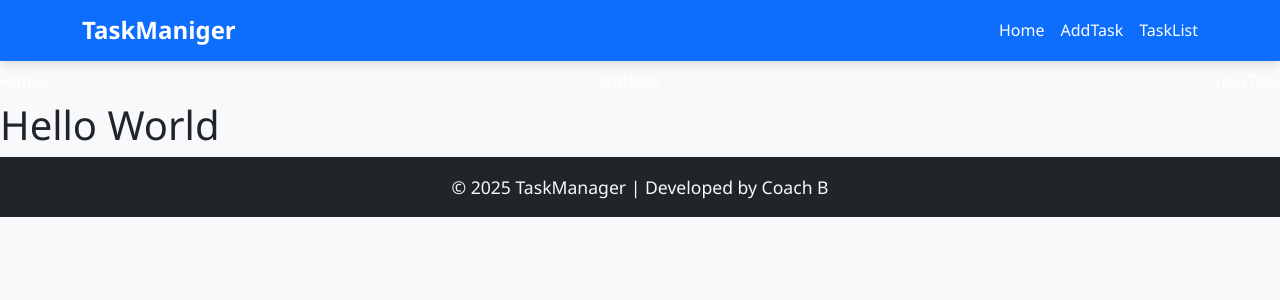
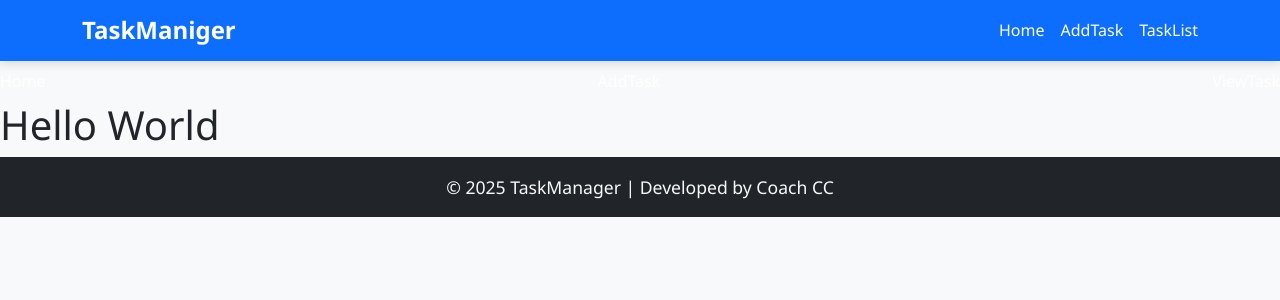
Before and after one commit to cntaxc/ReactGroupProject_TaskFlow, a React (Create React App) app: page /addtask in a window 1280 px wide. Shown: the top 300 px of the page. Built offline with nearby package versions, Linux system fonts and the light colour scheme.

Commit message:
New Header Modified

```diff
--- a/src/App.js
+++ b/src/App.js
@@ -85,7 +85,7 @@ function Footer() {
   return (
     <footer className="footer bg-dark text-light py-3 mt-auto">
       <div className="container text-center">
-        <p className="mb-0">© 2025 TaskManager | Developed by Coach B</p>
+        <p className="mb-0">© 2025 TaskManager | Developed by Coach CC</p>
       </div>
     </footer>
   );
```
